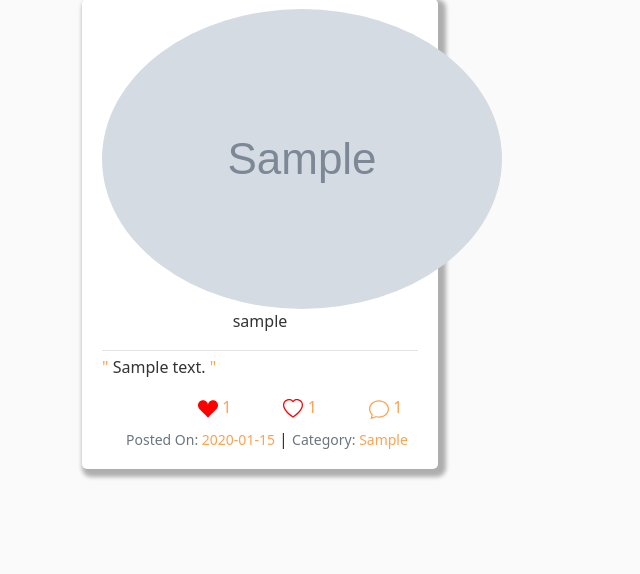
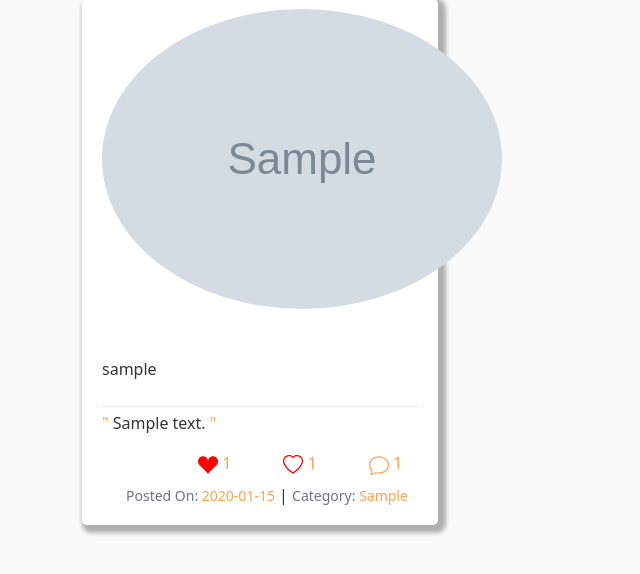
Before and after one commit to AtienoObwanda/pitchSplash, a Flask app: page / in a window 1280 px wide. Shown: the part 81-655 px from the top of the page, without its empty margins (0-640 px from the left). Run offline with Flask 2, Linux system fonts and the light colour scheme; tables that the repository leaves empty hold one stand-in row (values such as "Sample post"); grey boxes marked "Sample" are stand-in pictures; some libraries are stand-ins or nearby versions.

Commit message:
styling pitch cards

```diff
--- a/app/templates/index.html
+++ b/app/templates/index.html
@@ -4,19 +4,25 @@
         {% for pitch in pitches %}
             <div class="col-sm-4">
                 <article class="media content-section" style="border:none;box-shadow: 4px 4px 4px 4px rgba(0, 0, 0, 0.3);border-radius: 5px;">
-                    <div class="row">
+                    <div class="row mb-2">
                         <div class="col">
                             <img class="rounded-circle" article-img src="{{ url_for('static', filename='profile/' + pitch.author.image) }}">
                         </div>
+                        <div class="col">
+                                    <p class="mr-2 mt-4 pt-4">{{ pitch.author.username }}</p>
+                        </div>
+                        <div class="col"></div>
+                        <div class="col"></div>
+                        <div class="col"></div>
+                    </div>
+
                             <div class="media-body">
                                 <div class="article-metadata">
-                                <div class="col">
-                                    <p class="mr-2 text-center mt-0 pt-0">{{ pitch.author.username }}</p>
-                                </div>
+
                             </div>
                                 <p class="article-content"> <span style="color: #fea150">"</span> {{ pitch.content }} <span style="color: #fea150">"</span> </p>
                             </div>
-                    </div>
+
                     <div class="media-footer">
                         <a class="ms-5" style="text-decoration: none;"></a>
                         <a class="ms-5" style="text-decoration: none;" href="{{ url_for('main.like', pitch_id=pitch.id) }}">
@@ -46,7 +52,6 @@
 
                         </div>
                     </div>
-
                 </article>
 
 
```
